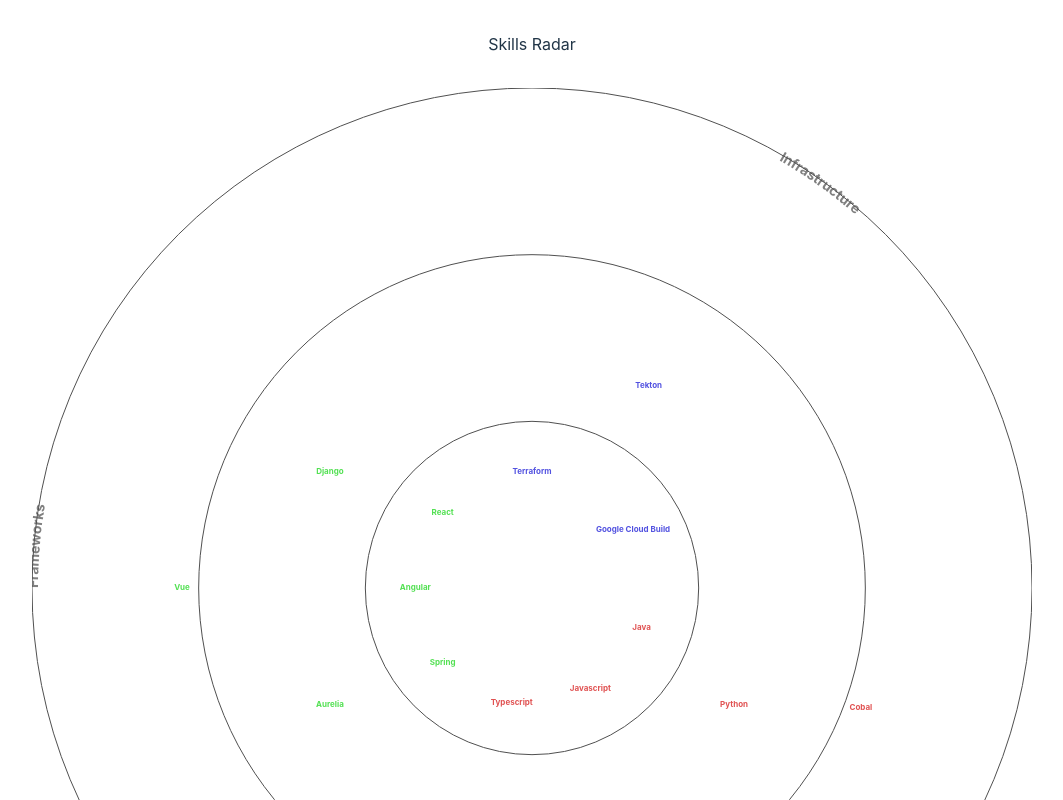
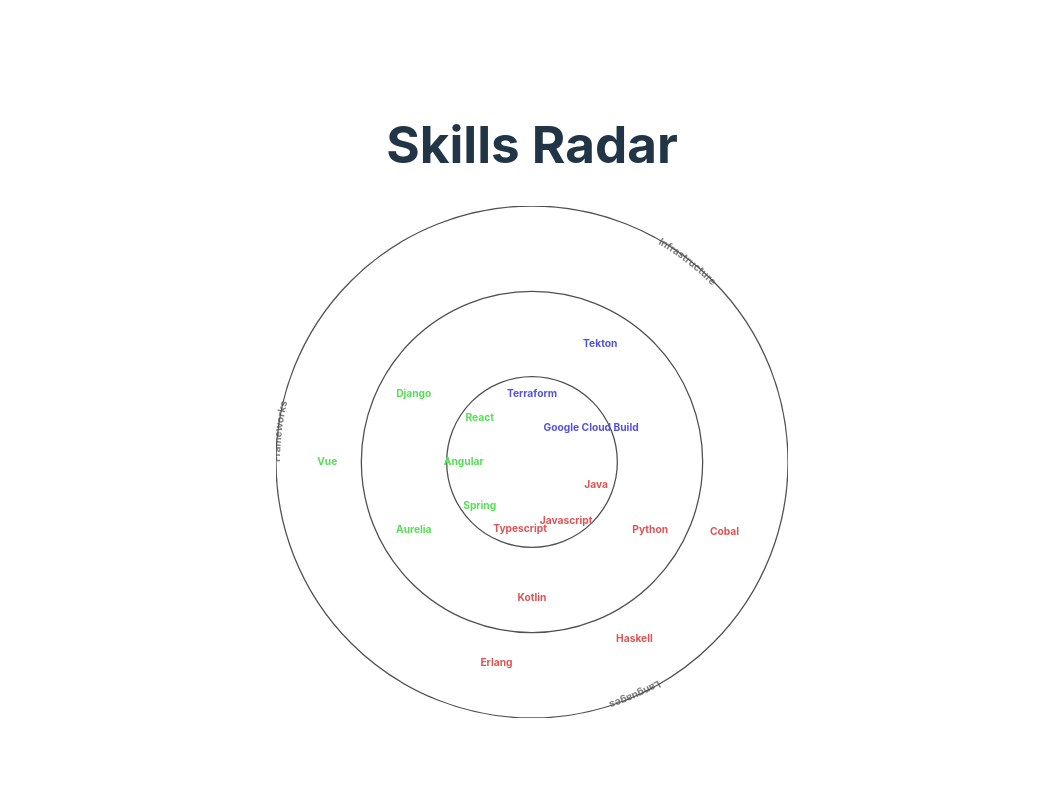
Before and after one commit to jnsartwell/resume, a React (Vite) app: page / in a window 1280 px wide. Shown: the top 800 px of the page, without its empty margins (108-1171 px from the left). Built offline with nearby package versions, Linux system fonts and the light colour scheme.

Commit message:
dynamic sizing

```diff
--- a/src/App.css
+++ b/src/App.css
@@ -1,6 +1,4 @@
 #root {
-  max-width: 1280px;
   margin: 0 auto;
-  padding: 2rem;
   text-align: center;
 }
--- a/src/App.tsx
+++ b/src/App.tsx
@@ -2,7 +2,6 @@
 import Skills from "./pages/Skills/Skills.tsx";
 
 function App() {
-
     return (
         <Skills/>
     )
--- a/src/components/SkillsRadar/SkillsRadar.tsx
+++ b/src/components/SkillsRadar/SkillsRadar.tsx
@@ -5,28 +5,24 @@
 }
 
 interface SkillsRadarProps {
-    size?: number;
-    skills: { [key: string]: { [key: string]: Skill[] } }; // Updated skills prop type
+    skills: { [key: string]: { [key: string]: Skill[] } };
 }
 
-const SkillsRadar: React.FC<SkillsRadarProps> = ({
-                                                     size = 300,
-                                                     skills,
-                                                 }: SkillsRadarProps) => {
+const SkillsRadar: React.FC<SkillsRadarProps> = ({skills}: SkillsRadarProps) => {
     const skillLevels = useMemo(() => Object.keys(skills), [skills]);
+
     const skillCategories = useMemo(() => {
         const allCategories: string[] = [];
         for (const level in skills) {
             allCategories.push(...Object.keys(skills[level]));
         }
-        return Array.from(new Set(allCategories)); // Get unique categories
+        return Array.from(new Set(allCategories));
     }, [skills]);
 
     const numLevels = skillLevels.length;
     const numCategories = skillCategories.length;
     const angle = 360 / numCategories;
 
-    // Generate unique colors for each skill category
     const categoryColors = useMemo(() => {
         const colors: { [key: string]: string } = {};
         skillCategories.forEach((category, index) => {
@@ -36,49 +32,45 @@
         return colors;
     }, [skillCategories, numCategories]);
 
-    // Calculate radii for each skill level
     const levelRadii = useMemo(() => {
         const radii: number[] = [];
-        const radiusStep = size / 2 / numLevels;
+        const radiusStep = 50 / numLevels; // Changed from size / 2 / numLevels
         for (let i = 1; i <= numLevels; i++) {
             radii.push(radiusStep * i);
         }
         return radii;
-    }, [size, numLevels]);
+    }, [numLevels]);
 
-    // Render sector lines
     const renderSectorLines = () => (
         <>
             {skillCategories.map((_, index) => (
                 <line
                     key={index}
-                    x1={size / 2}
-                    y1={size / 2}
-                    x2={size / 2 + Math.cos((angle * index * Math.PI) / 180) * (size / 2)}
-                    y2={size / 2 + Math.sin((angle * index * Math.PI) / 180) * (size / 2)}
+                    x1="50"
+                    y1="50"
+                    x2={50 + Math.cos((angle * index * Math.PI) / 180) * 50}
+                    y2={50 + Math.sin((angle * index * Math.PI) / 180) * 50}
                     stroke="white"
-                    strokeWidth="1"
+                    strokeWidth=".25"
                 />
             ))}
         </>
     );
 
-    // Render sector names
     const renderSectorNames = () => (
         <>
             {skillCategories.map((category, index) => {
                 const textAngle = angle * index + angle / 2;
-                const radius = size / 2;
+                const radius = 50;
 
-                // Calculate path for the text
                 const pathId = `sector-path-${index}`;
-                const pathStartX = size / 2 + Math.cos((textAngle * Math.PI) / 180) * radius;
-                const pathStartY = size / 2 + Math.sin((textAngle * Math.PI) / 180) * radius;
-                const pathEndX = size / 2 + Math.cos(((textAngle + angle / 2) * Math.PI) / 180) * radius; // Adjust end angle for spacing
-                const pathEndY = size / 2 + Math.sin(((textAngle + angle / 2) * Math.PI) / 180) * radius; // Adjust end angle for spacing
+                const pathStartX = 50 + Math.cos((textAngle * Math.PI) / 180) * radius;
+                const pathStartY = 50 + Math.sin((textAngle * Math.PI) / 180) * radius;
+                const pathEndX = 50 + Math.cos(((textAngle + angle / 2) * Math.PI) / 180) * radius;
+                const pathEndY = 50 + Math.sin(((textAngle + angle / 2) * Math.PI) / 180) * radius;
 
                 return (
-                    <>
+                    <React.Fragment key={index}>
                         <path
                             id={pathId}
                             d={`M ${pathStartX},${pathStartY} A ${radius},${radius} 0 0 1 ${pathEndX},${pathEndY}`}
@@ -86,22 +78,21 @@
                             stroke="none"
                         />
                         <text
-                            fontSize="14"
+                            fontSize="2"
                             fontWeight="bold"
                             dominantBaseline="central"
                             fill="grey"
                         >
-                            <textPath href={`#${pathId}`} >
+                            <textPath href={`#${pathId}`}>
                                 {category}
                             </textPath>
                         </text>
-                    </>
+                    </React.Fragment>
                 );
             })}
         </>
     );
 
-    // Render skill names
     const renderSkillNames = () => (
         <>
             {skillLevels.map((level, levelIndex) => {
@@ -111,8 +102,8 @@
                     const skillAngleStep = angle / skills.length;
                     return skills.map((skill, skillIndex) => {
                         const skillAngle = categoryAngle + skillAngleStep * skillIndex + skillAngleStep / 2;
-                        const x = size / 2 + Math.cos((skillAngle * Math.PI) / 180) * (levelRadius * 0.7);
-                        const y = size / 2 + Math.sin((skillAngle * Math.PI) / 180) * (levelRadius * 0.7);
+                        const x = 50 + Math.cos((skillAngle * Math.PI) / 180) * (levelRadius * 0.8);
+                        const y = 50 + Math.sin((skillAngle * Math.PI) / 180) * (levelRadius * 0.8);
                         return (
                             <text
                                 key={`${level}-${category}-${skillIndex}`}
@@ -120,7 +111,7 @@
                                 y={y}
                                 dominantBaseline="middle"
                                 textAnchor="middle"
-                                fontSize="8"
+                                fontSize="2"
                                 fontWeight="bold"
                                 fill={categoryColors[category]}
                             >
@@ -133,16 +124,15 @@
         </>
     );
 
-    // Render circles for skill levels
     const renderCircles = () => (
         <>
             {levelRadii.map((radius, index) => (
                 <circle
                     key={index}
-                    cx="50%"
-                    cy="50%"
+                    cx="50"
+                    cy="50"
                     r={radius}
-                    strokeWidth={1}
+                    strokeWidth={.25}
                     stroke="#505050"
                     fill="none"
                 />
@@ -151,12 +141,13 @@
     );
 
     return (
-        <svg width={size} height={size}>
+        <svg width="100%" height="100%" viewBox="0 0 100 100">
             {renderSectorLines()}
             {renderSectorNames()}
             {renderCircles()}
             {renderSkillNames()}
         </svg>
+
     );
 };
 
--- a/src/pages/Skills/Skills.css
+++ b/src/pages/Skills/Skills.css
@@ -1,6 +1,9 @@
-.skillsRadar {
+.skills-container {
     display: flex;
     flex-direction: column;
     align-items: center;
-    gap: 2rem;
+
+    width: 100%;
+    min-width: 40vw;
+
 }
--- a/src/pages/Skills/Skills.tsx
+++ b/src/pages/Skills/Skills.tsx
@@ -5,14 +5,12 @@
 
 
 const Skills: React.FC = () => {
-
     return (
-        <div className={"skillsRadar"}>
-            <div>Skills Radar</div>
+        <div className={"skills-container"}>
+            <h1>Skills Radar</h1>
             <SkillsRadar size={1000} skills={skillsWithExpertiseLevels}/>
         </div>
     )
-
 }
 
 export default Skills;
```
Also changed, not shown: src/components/SkillsRadar/SkillsRadar.css (added).
